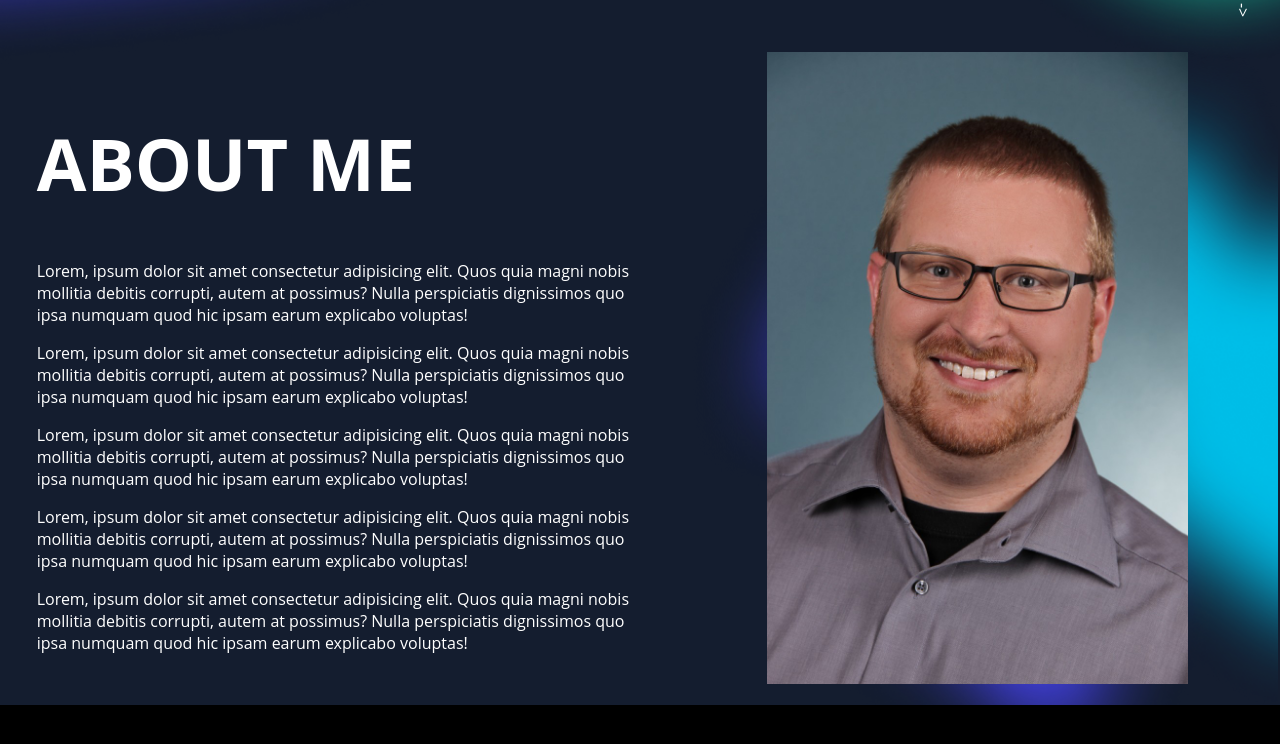
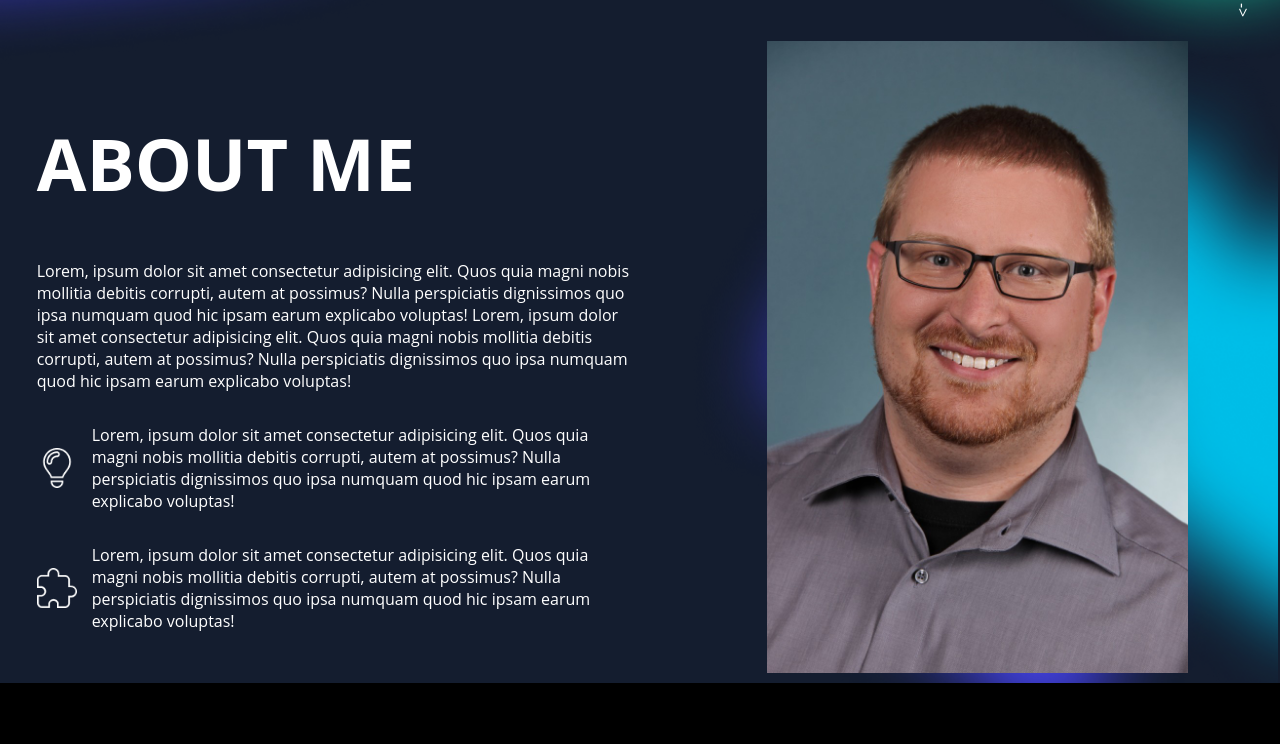
Before and after one commit to KayBeckmann/portfolio, an Angular app: page / in a window 1280 px wide. Shown: the part 769-1513 px from the top of the page. Built offline with nearby package versions, Linux system fonts and the light colour scheme.

Commit message:
Transistion on hover.

```diff
--- a/src/app/about-me/about-me.component.html
+++ b/src/app/about-me/about-me.component.html
@@ -1,31 +1,35 @@
 <div class="wrapper">
   <div class="left">
     <h1>ABOUT ME</h1>
+    <div class="content">
       <p>
-      Lorem, ipsum dolor sit amet consectetur adipisicing elit. Quos quia magni
-      nobis mollitia debitis corrupti, autem at possimus? Nulla perspiciatis
-      dignissimos quo ipsa numquam quod hic ipsam earum explicabo voluptas!
+        Lorem, ipsum dolor sit amet consectetur adipisicing elit. Quos quia
+        magni nobis mollitia debitis corrupti, autem at possimus? Nulla
+        perspiciatis dignissimos quo ipsa numquam quod hic ipsam earum explicabo
+        voluptas! Lorem, ipsum dolor sit amet consectetur adipisicing elit. Quos
+        quia magni nobis mollitia debitis corrupti, autem at possimus? Nulla
+        perspiciatis dignissimos quo ipsa numquam quod hic ipsam earum explicabo
+        voluptas!
       </p>
+      <div class="information">
+        <img src="./../../assets/img/bulb.png" alt="Bulb" />
         <p>
-      Lorem, ipsum dolor sit amet consectetur adipisicing elit. Quos quia magni
-      nobis mollitia debitis corrupti, autem at possimus? Nulla perspiciatis
-      dignissimos quo ipsa numquam quod hic ipsam earum explicabo voluptas!
+          Lorem, ipsum dolor sit amet consectetur adipisicing elit. Quos quia
+          magni nobis mollitia debitis corrupti, autem at possimus? Nulla
+          perspiciatis dignissimos quo ipsa numquam quod hic ipsam earum
+          explicabo voluptas!
         </p>
+      </div>
+      <div class="information">
+        <img src="./../../assets/img/puzzle.png" alt="Piece of puzzle" />
         <p>
-      Lorem, ipsum dolor sit amet consectetur adipisicing elit. Quos quia magni
-      nobis mollitia debitis corrupti, autem at possimus? Nulla perspiciatis
-      dignissimos quo ipsa numquam quod hic ipsam earum explicabo voluptas!
+          Lorem, ipsum dolor sit amet consectetur adipisicing elit. Quos quia
+          magni nobis mollitia debitis corrupti, autem at possimus? Nulla
+          perspiciatis dignissimos quo ipsa numquam quod hic ipsam earum
+          explicabo voluptas!
         </p>
-    <p>
-      Lorem, ipsum dolor sit amet consectetur adipisicing elit. Quos quia magni
-      nobis mollitia debitis corrupti, autem at possimus? Nulla perspiciatis
-      dignissimos quo ipsa numquam quod hic ipsam earum explicabo voluptas!
-    </p>
-    <p>
-      Lorem, ipsum dolor sit amet consectetur adipisicing elit. Quos quia magni
-      nobis mollitia debitis corrupti, autem at possimus? Nulla perspiciatis
-      dignissimos quo ipsa numquam quod hic ipsam earum explicabo voluptas!
-    </p>
+      </div>
+    </div>
   </div>
   <div class="right">
     <img src="./../../assets/img/profil.jpg" alt="Profilbild" />
--- a/src/app/about-me/about-me.component.scss
+++ b/src/app/about-me/about-me.component.scss
@@ -26,3 +26,20 @@ img {
   width: 70%;
   object-fit: fill;
 }
+
+.information {
+  display: flex;
+  flex-direction: row;
+  align-items: center;
+  gap: 15px;
+
+  img {
+    height: 40px;
+    width: auto;
+    transition: all 0.2s ease-in-out;
+
+    &:hover {
+      transform: scale(1.5);
+    }
+  }
+}
--- a/src/styles.scss
+++ b/src/styles.scss
@@ -23,6 +23,7 @@ button {
   color: white;
   font-size: 1.5rem;
   border: 1px;
+  transition: all 0.2s ease-in-out;
 
   &:hover {
     background-color: #4b47ff;
```
Also changed, not shown: src/assets/img/bulb.png (added), src/assets/img/puzzle.png (added). Lines whose indentation alone changed are shown as unchanged.
